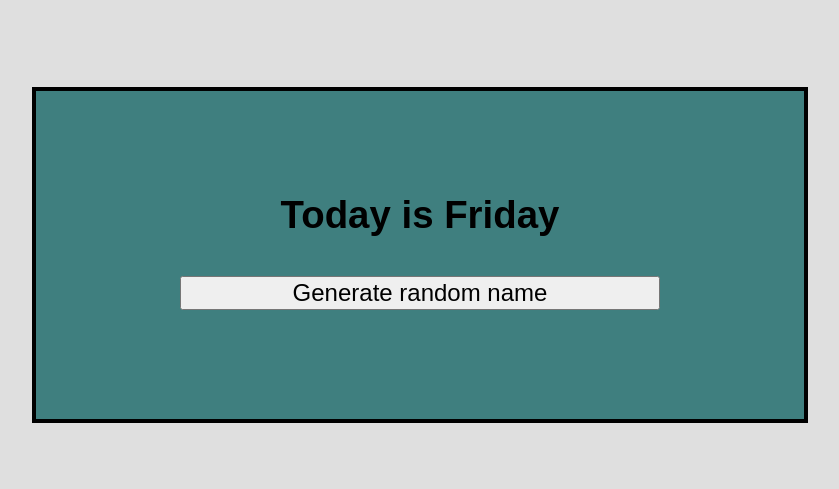
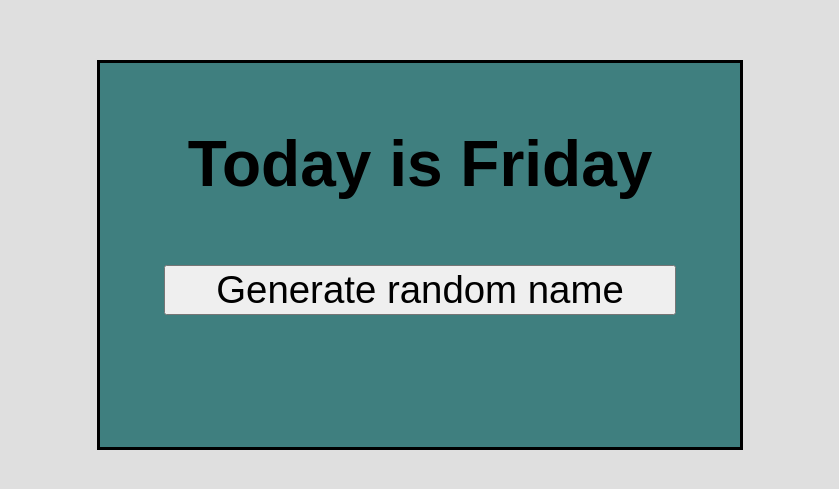
Before and after one commit to TomaSajt/tomasajt.github.io, a plain HTML site: page index.html in a window 1280 px wide. Shown: the part 145-634 px from the top of the page, without its empty margins (220-1059 px from the left). Drawn offline with Linux system fonts and the light colour scheme.

Commit message:
Update style.css

```diff
--- a/style.css
+++ b/style.css
@@ -5,33 +5,27 @@ body{
   background: #DFDFDF;
 }
 div{
-  width: 50%;
-  height: 25%;
-  padding: 5%;
+  width: 50vw;
+  height: 30vw;
   position: absolute;
   top: 50%;
   left: 50%;
   transform: translate(-50%,-50%);
   background: #3F7F7F;
   text-align: center;
-  border: 4px solid black;
+  border: 0.3vw solid black;
 }
 
 div #randomNameButton {
-  width: 75%;
-  font-size: 150%;
-  transition: all 0.25s ease;
-}
-
-div #randomNameButton:hover {
-  width: 100%;
+  width: 40vw;
+  font-size: 3vw;
 }
 
 div #day{
-  font-size: 240%;
+  font-size: 5vw;
   font-weight: bold;
 }
 div #name {
-  font-size: 200%;
+  font-size: 3vw;
   font-weight: bold;
 }
```
